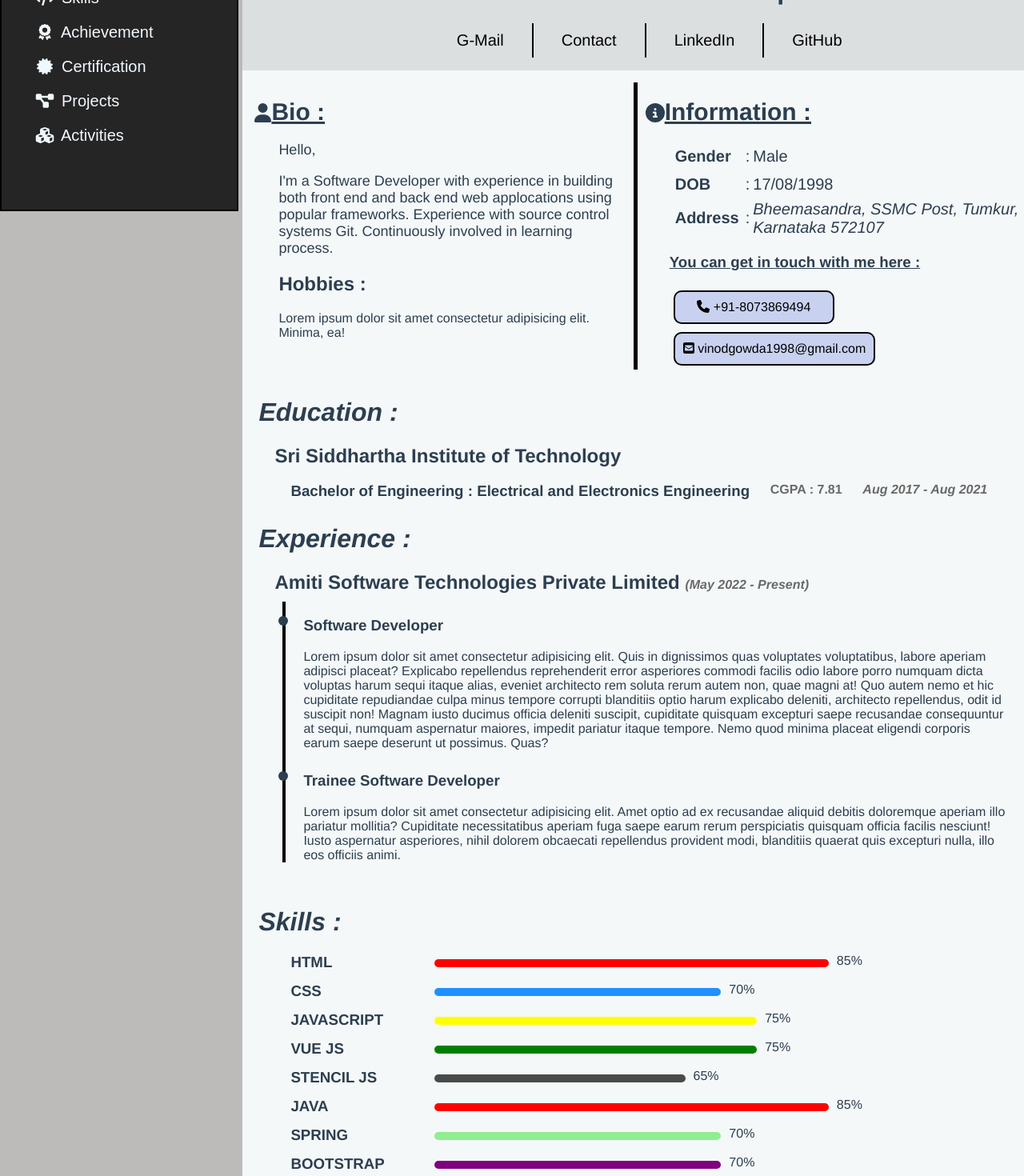
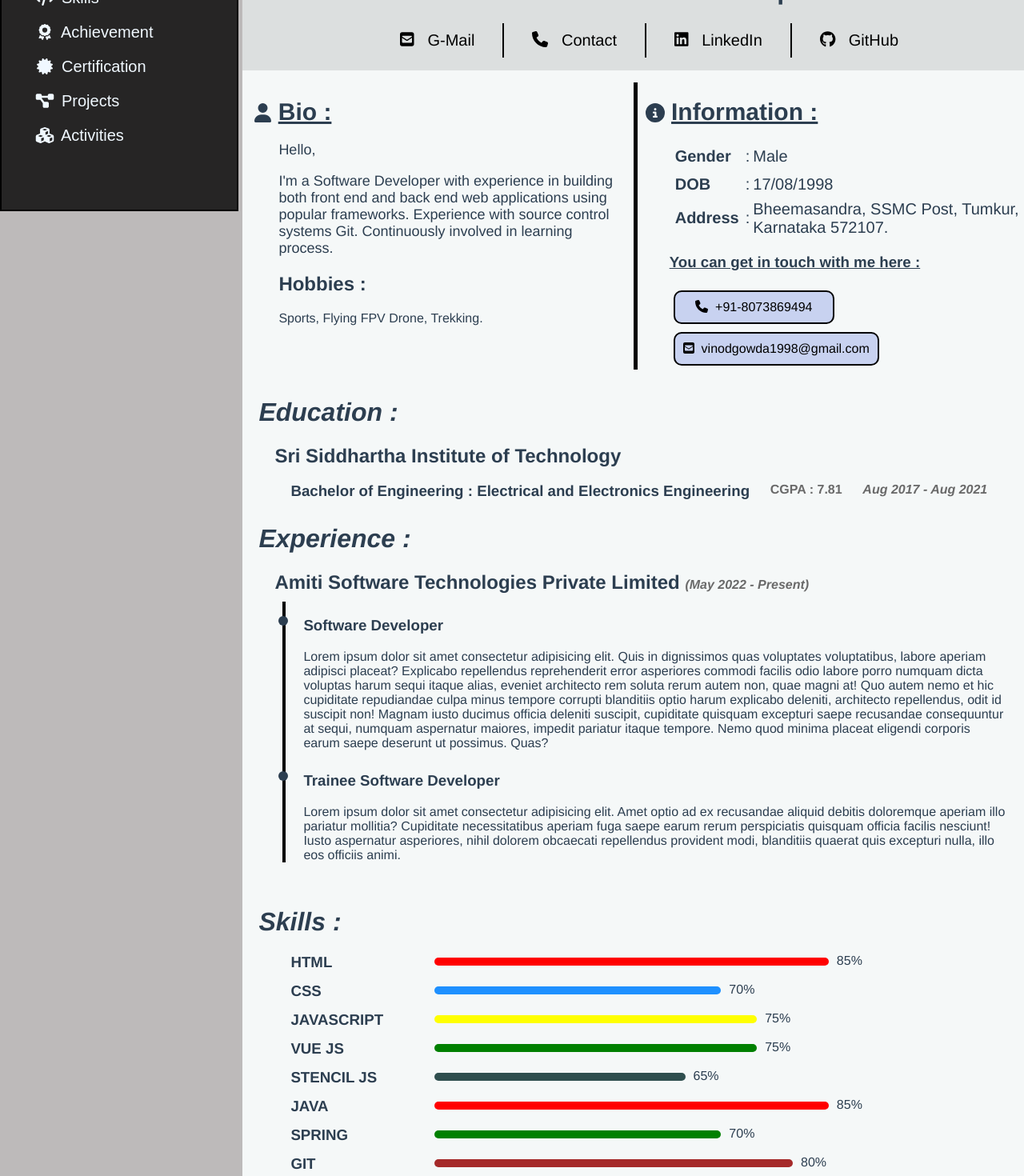
Before and after one commit to vinodg8073/my-portfolio, a Vue app: page / in a window 1280 px wide. Shown: the part 540-2010 px from the top of the page at 80% size. Built offline with nearby package versions, Linux system fonts and the light colour scheme.

Commit message:
skill, profile, education mock

```diff
--- /dev/null
+++ b/public/education.json
@@ -0,0 +1,14 @@
+{
+    "education":{
+        "heading":"Education :",
+        "colleges":[
+            {
+                "collegeName":"Sri Siddhartha Institute of Technology ",
+                "course": "Bachelor of Engineering : Electrical and Electronics Engineering",
+                "year":"Aug 2017 - Aug 2021",
+                "result":"CGPA : 7.81"
+            }
+
+        ]
+    }
+}
--- a/public/profile.json
+++ b/public/profile.json
@@ -30,20 +30,14 @@
             }
         ],
         "bio":{
-            "heading":{
-                "hh":"Bio :",
-                "icon":"fa-solid fa-user"
-            },
+            "heading":"Bio :",
             "greet":"Hello,",
             "description":"I'm a Software Developer with experience in building both front end and back end web applications using popular frameworks. Experience with source control systems Git. Continuously involved in learning process.",
             "text2":"Hobbies :",
             "description2":"Sports, Flying FPV Drone, Trekking."
         },
         "info":{
-            "heading":{
-                "text":"Information :",
-                "icon":"fa-solid fa-circle-info"
-            },
+            "heading":"Information :",
             "table":[
                 {
                     "key":"Gender",
--- /dev/null
+++ b/public/skills.json
@@ -0,0 +1,52 @@
+{
+    "skills":{
+        "heading":"Skills :",
+        "languages":[
+            {
+                "language":"HTML",
+                "percentage":"85",
+                "color":"red"
+            },
+            {
+                "language":"CSS",
+                "percentage":"70",
+                "color":"dodgerblue"
+            },
+            {
+                "language":"JAVASCRIPT",
+                "percentage":"75",
+                "color":"yellow"
+            },
+            {
+                "language":"VUE JS",
+                "percentage":"75",
+                "color":"green"
+            },
+            {
+                "language":"STENCIL JS",
+                "percentage":"65",
+                "color":"darkslategray"
+            },
+            {
+                "language":"JAVA",
+                "percentage":"85",
+                "color":"red"
+            },
+            {
+                "language":"SPRING",
+                "percentage":"70",
+                "color":"green"
+            },
+            {
+                "language":"GIT",
+                "percentage":"80",
+                "color":"brown"
+            },
+            {
+                "language":"BOOTSTRAP",
+                "percentage":"75",
+                "color":"purple"
+            }
+        ]
+    }
+}
--- a/src/components/MyProfile.vue
+++ b/src/components/MyProfile.vue
@@ -11,7 +11,8 @@
                 <h1>{{ profileDatas.heading }}</h1>
                 <ul>
                     <li v-for="btn of profileDatas.btnLinks" :key="btn">
-                        <a href="`${btn.href}`" target="`${btn.target}`"><i class="`${btn.icon}`"></i>
+                        <a href="`${btn.href}`" target="`${btn.target}`"><i :class="`${btn.icon}`"></i>
+                            &nbsp;
                             <p class="p">{{ btn.text }}</p>
                         </a>
                     </li>
@@ -22,49 +23,35 @@
             <div class="content-left">
                 <h2>
                     <i class="fa-solid fa-user" style="text-decoration: none"> </i>
-                    <span class="ul">Bio :</span>
+                    <span>&nbsp;</span>
+                    <span class="ul">{{ bio.heading }}</span>
                 </h2>
                 <div style="margin-left: 30px">
-                    <p class="bio-text">Hello,</p>
-                    <p class="bio-text">
-                        I'm a Software Developer with experience in building both front end
-                        and back end web applocations using popular frameworks. Experience
-                        with source control systems Git. Continuously involved in learning
-                        process.
+                    <p class="bio-text">{{ bio.greet }}</p>
+                    <p class="bio-text">{{ bio.description }}
                     </p>
-                    <h2>Hobbies :</h2>
-                    <p>
-                        Lorem ipsum dolor sit amet consectetur adipisicing elit. Minima, ea!
+                    <h2>{{ bio.text2 }}</h2>
+                    <p>{{ bio.description2 }}
                     </p>
                 </div>
             </div>
             <div class="content-right">
                 <h2>
                     <i class="fa-solid fa-circle-info" style="text-decoration: none"> </i>
-                    <span class="ul">Information :</span>
+                    <span>&nbsp;</span>
+                    <span class="ul">{{ infos.heading }}</span>
                 </h2>
                 <div style="margin-left: 30px">
                     <table>
-                        <tr>
-                            <th>Gender</th>
+                        <tr v-for=" record in infos.table" :key="record">
+                            <th>{{ record.key }}</th>
                             <td>:</td>
-                            <td>Male</td>
-                        </tr>
-                        <tr>
-                            <th>DOB</th>
-                            <td>:</td>
-                            <td>17/08/1998</td>
-                        </tr>
-                        <tr>
-                            <th>Address</th>
-                            <td>:</td>
-                            <td><i> Bheemasandra, SSMC Post, Tumkur, Karnataka 572107</i></td>
+                            <td>{{ record.value }}</td>
                         </tr>
                     </table>
-                    <h3 class="ul">You can get in touch with me here :</h3>
-                    <a class="bio" href="tel:8073869494"><i class="fa-solid fa-phone"></i> +91-8073869494</a>
-                    <a class="bio" href="mailto:vinodgowda1998@gmail.com"><i class="fa-solid fa-square-envelope"></i>
-                        vinodgowda1998@gmail.com</a>
+                    <h3 class="ul">{{ infos.text1 }}</h3>
+                    <a v-for="btn in infos.btns" :key="btn" class="bio" :href="`${btn.href}`"><i
+                            :class="`${btn.icon}`"></i> &nbsp;{{ btn.text }}</a>
                 </div>
             </div>
         </div>
@@ -76,6 +63,8 @@ export default {
     data() {
         return {
             profileDatas: {},
+            bio: {},
+            infos: {}
         };
     },
 
@@ -85,6 +74,8 @@ export default {
                 .then((response) => response.json())
                 .then((data) => {
                     this.profileDatas = data.profile;
+                    this.bio = this.profileDatas.bio;
+                    this.infos = this.profileDatas.info;
                     console.log(this.profileDatas)
                 });
         },
--- a/src/components/myEducation.vue
+++ b/src/components/myEducation.vue
@@ -1,10 +1,10 @@
 <template>
     <div class="education">
-        <i><h1>Education : </h1></i>
-        <div class="college">
-            <strong><h2>Sri Siddhartha Institute of Technology </h2></strong>
+        <i><h1>{{ education.heading }}</h1></i>
+        <div class="college" v-for="college in education.colleges" :key="college">
+            <strong><h2>{{ college.collegeName }}</h2></strong>
             <div class="course">
-                <h3 class="left">Bachelor of Engineering : Electrical and Electronics Engineering</h3> <h4 class="mid">CGPA : 7.81</h4> <h4 class="right"><i>Aug 2017 - Aug 2021</i></h4>
+                <h3 class="left">{{ college.course }}</h3> <h4 class="mid">{{ college.result }}</h4> <h4 class="right"><i>{{ college.year }}</i></h4>
             </div>
         </div>
 
@@ -13,7 +13,23 @@
 
 <script>
     export default {
-
+        data(){
+            return{
+                education:{}
+            }
+        },
+        methods: {
+        fetchEducationData() {
+            fetch("education.json")
+                .then((response) => response.json())
+                .then((data) => {
+                    this.education = data.education;
+                });
+        },
+    },
+    created() {
+        this.fetchEducationData();
+    },
     }
 </script>
 
--- a/src/components/mySkills.vue
+++ b/src/components/mySkills.vue
@@ -1,52 +1,50 @@
 <template>
     <div class="skills">
-        <h1><strong><i>Skills :</i></strong></h1>
+        <h1><strong><i>{{ skills.heading }}</i></strong></h1>
         <ul>
-            <li>
-                <h3 class="bar">HTML</h3><div class="html right"></div>
-                <span class="percentage">85%</span>
-            </li><br>
-            <li>
-                <h3 class="bar">CSS</h3><div class="p70 right" style="background-color: dodgerblue;"></div>
-                <span class="percentage">70%</span>
-            </li><br>
-            <li>
-                <h3 class="bar">JAVASCRIPT</h3><div class="js right p75" style="background-color: yellow;"></div>
-                <span class="percentage">75%</span>
-            </li><br>
-            <li>
-                <h3 class="bar">VUE JS</h3><div class="vue right p75" style="background-color: green;"></div>
-                <span class="percentage">75%</span>
-            </li><br>
-            <li>
-                <h3 class="bar sjs">STENCIL JS</h3><div class="right p65" style="background-color: rgba(0, 0, 0, 0.7);"></div>
-                <span class="percentage">65%</span>
-            </li><br>
-            <li>
-                <h3 class="bar">JAVA</h3><div class="java right"></div>
-                <span class="percentage">85%</span>
-            </li><br>
-            <li>
-                <h3 class="bar spring">SPRING</h3><div class="p70 right" style="background-color: lightgreen;"></div>
-                <span class="percentage">70%</span>
-            </li><br>
-            <li>
-                <h3 class="bar bcss">BOOTSTRAP</h3><div class="p70 right" style="background-color: purple;"></div>
-                <span class="percentage">70%</span>
+            <span v-for="skill in skills.languages" :key="skill" >
+            <li >
+                <h3 class="bar">{{ skill.language }}</h3><div :class="`p${skill.percentage} right`" :style="`background-color: ${skill.color}`"></div>
+                <span class="percentage">{{skill.percentage}}%</span>
             </li>
+            <br>
+        </span>
         </ul>
     </div>
 </template>
 
 <script>
     export default {
-       name:'my-skills'
+       name:'my-skills' ,
+       data(){
+            return{
+                skills:{}
+            }
+        },
+        methods: {
+        fetchSkillsData() {
+            fetch("skills.json")
+                .then((response) => response.json())
+                .then((data) => {
+                    this.skills = data.skills;
+                });
+        },
+    },
+    created() {
+        this.fetchSkillsData();
+    },
     }
 </script>
 
 <style scoped>
 h1{
     margin-top: 0;
+}
+.p85{
+    width: 55%;
+}
+.p80{
+    width: 50%;
 }
 .p70{
     width: 40%;
@@ -62,7 +60,7 @@ h1{
     float: left;
     height: 10px;
     border-radius: 10px;
-    margin: 7px 0px 0px 0px;
+    margin: 5px 0px 0px 0px;
 }
 .skill-bar{
 background-color: aquamarine;
@@ -75,10 +73,7 @@ background-color: aquamarine;
     margin: 0px;
     float: left;
 }
-.html,.java{
-    width: 55%;
-    background-color: red;
-}
+
 .percentage{
     bottom: 2px;
     padding-left:10px;
@@ -93,10 +88,7 @@ li{
     background: rgb(245, 248, 248);
     padding: 20px;
 }
-.css{
-    background-color: dodgerblue;
-    width: 40%;
-}
+
 @media (min-width:0) and (max-width: 800px) {
     ul{
         padding-left: 15px;
```
